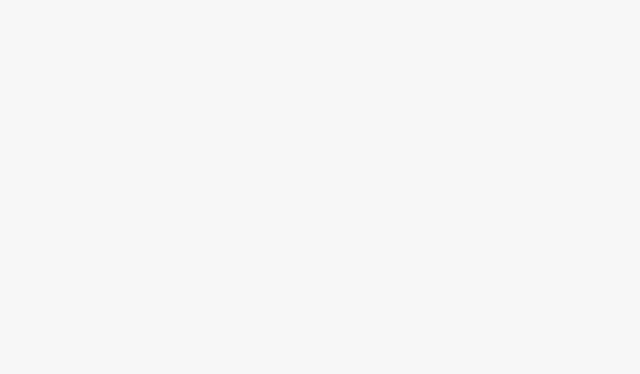
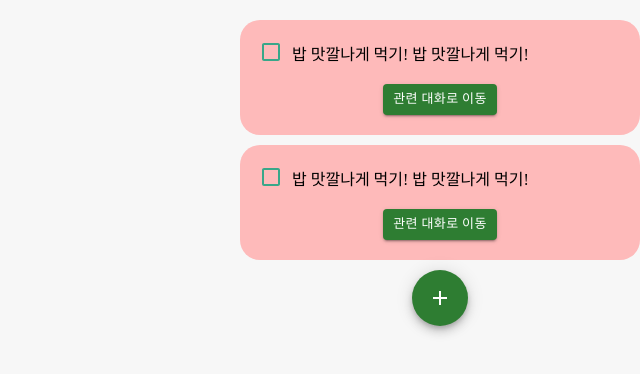
Before and after one commit to yty455/Chat-Shire, a React (Create React App) app in the folder frontend/: page /test in a window 1280 px wide. Before the commit this address had no page. Shown: the top 374 px of the page, without its empty margins (640-1280 px from the left). Built offline with nearby package versions, Linux system fonts and the light colour scheme; a web font is replaced by a local one.

Commit message:
[FEAT] : 에러게시판, 라우터등록?

```diff
--- a/frontend/src/AppRouter.tsx
+++ b/frontend/src/AppRouter.tsx
@@ -2,6 +2,9 @@ import React, { lazy, Suspense } from "react";
 import { BrowserRouter, Routes, Route, Link } from "react-router-dom";
 import AnalysisPage from "./pages/AnalysisPage";
 import ProfilePage from "./pages/ProfilePage";
+import Test from "./pages/Test";
+import IdeaPage from "./pages/IdeaPage";
+import MessagePage from "./pages/MessagePage";
 
 const Login = lazy(() => import("./pages/LoginPage"));
 const Main = lazy(() => import("./pages/MainPage"));
@@ -16,6 +19,9 @@ function AppRouter() {
             <Route path="/main" element={<Main />}></Route>
             <Route path="/analysis" element={<AnalysisPage/>}></Route>
             <Route path="/profile" element={<ProfilePage/>}></Route>
+            <Route path="/test" element={<Test/>}></Route>
+            <Route path="/idea" element={<IdeaPage/>}></Route>
+            <Route path="/message" element={<MessagePage/>}></Route>
           </Routes>
         </Suspense>
       </BrowserRouter>
--- a/frontend/src/Components/common2/IndivTask.module.css
+++ b/frontend/src/Components/common2/IndivTask.module.css
@@ -2,17 +2,46 @@
   max-width: 400px;
   width: 400px;
   height: 100vh;
-  /* 구분을 위한 색, 나중에 지우기 */
-  background-color: rgb(227, 227, 227);
+  padding: 20px 0;
+  /* 구분을 위한 색, 나중에 지우기
+  background-color: rgb(227, 227, 227); */
+    /* display: flex; */
+    /* justify-content: flex-end; */
+    margin-left: auto;
 }
 
 .indivTask {
-  width: 380px;
+  /* width: 380px;
   max-width: 380px;
   min-height: 100px;
   border-radius: 20px;
-  background-color: white;
+  background-color: white; */
+  min-height: 40px;
   overflow:hidden;
   word-wrap:break-word;
-  padding: 10px;
+  padding: 5px 10px;
+
+  display: flex;
+  justify-content: start;
 }
+
+.taskContent {
+  width: 320px;
+  max-width: 320px;
+  text-align: start;
+  margin-bottom: 0;
+}
+
+.test {
+  max-width: 400px;
+  width: 400px;
+  min-height: 100px;
+  border-radius: 20px;
+  background-color: rgb(254, 186, 186);
+  margin-bottom: 10px;
+}
+
+.checked {
+  text-decoration: line-through;
+  text-decoration-color: #39A789;
+}
--- a/frontend/src/Components/common2/IndivTask.tsx
+++ b/frontend/src/Components/common2/IndivTask.tsx
@@ -5,15 +5,49 @@ import Box from '@mui/material/Box';
 import Container from '@mui/material/Container';
 import FormControlLabel from '@mui/material/FormControlLabel';
 import Checkbox from '@mui/material/Checkbox';
+import Button from '@mui/material/Button';
+import Fab from '@mui/material/Fab';
+import AddIcon from '@mui/icons-material/Add';
 
 export default function SimpleContainer() {
+  const [isChecked, setIsChecked] = React.useState(false);
+
+  const handleCheckboxChange = () => {
+    setIsChecked(!isChecked);
+  };
+
   return (
     <div className={styles.indivDiv}>
-      {/* map */}
-      <FormControlLabel control={<Checkbox defaultChecked />} label="Label" />
 
-      <div className={styles.indivTask}>태스크 fasdfasdfasdfasdfasdfasdfsdfasdfsfsdasdasdfasdfasdfasdfasdfasdfasdfasdfasdfasdfasdfasdfasdfads1</div>
+      <div className={styles.test}>
+        <div className={styles.indivTask}>
+          <Checkbox sx={{color: '#39A789','&.Mui-checked': {color: '#39A789',},}}
+            style={{height: '20px',margin:'17px 0'}}
+            checked={isChecked}
+            onChange={handleCheckboxChange}/>
+          <p className={`${styles.taskContent} ${isChecked ? styles.checked : ''}`}>
+          밥 맛깔나게 먹기! 밥 맛깔나게 먹기!
+        </p>
+        </div>
+        <Button sx={{marginBottom: '20px', fontFamily:'preRg'}} color="success" size="small" variant="contained">관련 대화로 이동</Button>
+      </div>
+
+      <div className={styles.test}>
+        <div className={styles.indivTask}>
+          <Checkbox sx={{color: '#39A789','&.Mui-checked': {color: '#39A789',},}}
+            style={{height: '20px',margin:'17px 0'}}
+            checked={isChecked}
+            onChange={handleCheckboxChange}/>
+          <p className={`${styles.taskContent} ${isChecked ? styles.checked : ''}`}>
+          밥 맛깔나게 먹기! 밥 맛깔나게 먹기!
+        </p>
+        </div>
+        <Button sx={{marginBottom: '20px', fontFamily:'preRg'}} color="success" size="small" variant="contained">관련 대화로 이동</Button>
+      </div>
+
+      <Fab color="success" aria-label="add">
+        <AddIcon />
+      </Fab>
     </div>
-    // <Box className={styles.indivDiv} sx={{ bgcolor: '#cfe8fc', height: '100vh', width: '400px'}} />
   );
 }
--- /dev/null
+++ b/frontend/src/Components/error/ErrorBoard.tsx
@@ -0,0 +1,12 @@
+import React from "react";
+import { useRecoilState } from "recoil";
+// import styles from "./Idea.module.css";
+
+
+function Error() {
+  return <div>
+    <h1>에러게시판이다</h1>
+  </div>;
+}
+
+export default Error;
--- /dev/null
+++ b/frontend/src/Components/idea/Idea.module.css
@@ -0,0 +1,4 @@
+.landingDiv {
+  display: flex;
+  justify-content: space-between;
+}
--- /dev/null
+++ b/frontend/src/Components/idea/Idea.tsx
@@ -0,0 +1,12 @@
+import React from "react";
+import { useRecoilState } from "recoil";
+import styles from "./Idea.module.css";
+
+
+function Idea() {
+  return <div className={styles.landingDiv}>
+    <h1>아이디어다</h1>
+  </div>;
+}
+
+export default Idea;
--- /dev/null
+++ b/frontend/src/Components/idea/Share.tsx
@@ -0,0 +1,13 @@
+import React from "react";
+import { useRecoilState } from "recoil";
+import styles from "./Idea.module.css";
+
+
+function Share() {
+
+  return <div className={styles.landingDiv}>
+    <h1>자료공유다</h1>
+  </div>;
+}
+
+export default Share;
--- /dev/null
+++ b/frontend/src/pages/IdeaPage.module.css
@@ -0,0 +1,10 @@
+.container {
+  display: flex;
+  justify-content: start;
+  /* width: 1530px; */
+}
+
+.ideaNshare {
+  display: flex;
+  justify-content: space-between;
+}
--- /dev/null
+++ b/frontend/src/pages/IdeaPage.tsx
@@ -0,0 +1,77 @@
+import React from "react";
+import { useRecoilState } from "recoil";
+import Idea from "../components/idea/Idea";
+import Share from "../components/idea/Share";
+import ErrorBoard from "../components/error/ErrorBoard";
+import LeftSideTab from "../components/common/LeftSideTab";
+// import IndivTask from "../components/common2/IndivTask";
+import styles from "./IdeaPage.module.css"
+import Tabs from '@mui/material/Tabs';
+import Tab from '@mui/material/Tab';
+import Typography from '@mui/material/Typography';
+import Box from '@mui/material/Box';
+
+interface TabPanelProps {
+  children?: React.ReactNode;
+  index: number;
+  value: number;
+}
+
+function CustomTabPanel(props: TabPanelProps) {
+  const { children, value, index, ...other } = props;
+
+  return (
+    <div
+      role="tabpanel"
+      hidden={value !== index}
+      id={`simple-tabpanel-${index}`}
+      aria-labelledby={`simple-tab-${index}`}
+      {...other}
+    >
+      {value === index && (
+        <Box sx={{ p: 3 }}>
+          <Typography>{children}</Typography>
+        </Box>
+      )}
+    </div>
+  );
+}
+
+function a11yProps(index: number) {
+  return {
+    id: `simple-tab-${index}`,
+    'aria-controls': `simple-tabpanel-${index}`,
+  };
+}
+
+
+export default function BasicTabs() {
+  const [value, setValue] = React.useState(0);
+
+  const handleChange = (event: React.SyntheticEvent, newValue: number) => {
+    setValue(newValue);
+  };
+
+  return (
+    <div className={styles.container}>
+      <LeftSideTab/>
+      <Box sx={{ width: '100%' }}>
+        <Box sx={{ borderBottom: 1, borderColor: 'divider' }}>
+          <Tabs value={value} onChange={handleChange} aria-label="basic tabs example">
+            <Tab label="아이디어 및 자료" {...a11yProps(0)} />
+            <Tab label="에러" {...a11yProps(1)} />
+          </Tabs>
+        </Box>
+        <CustomTabPanel value={value} index={0}>
+          <div className={styles.ideaNshare}>
+            <Idea/>
+            <Share/>
+          </div>
+        </CustomTabPanel>
+        <CustomTabPanel value={value} index={1}>
+          <ErrorBoard/>
+        </CustomTabPanel>
+      </Box>
+    </div>
+  );
+}
```
Also changed, not shown: frontend/src/Components/idea/Share.module.css (added).
